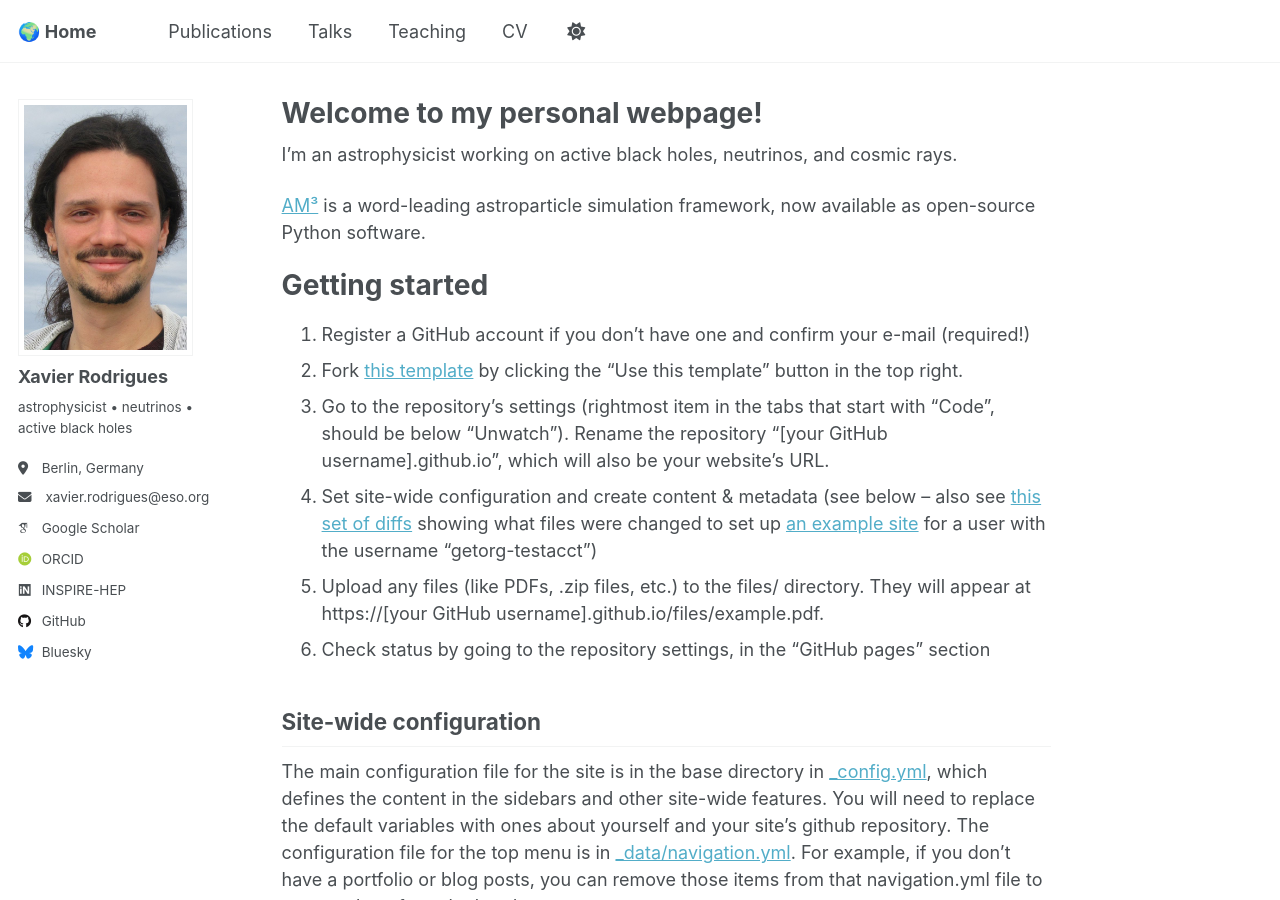
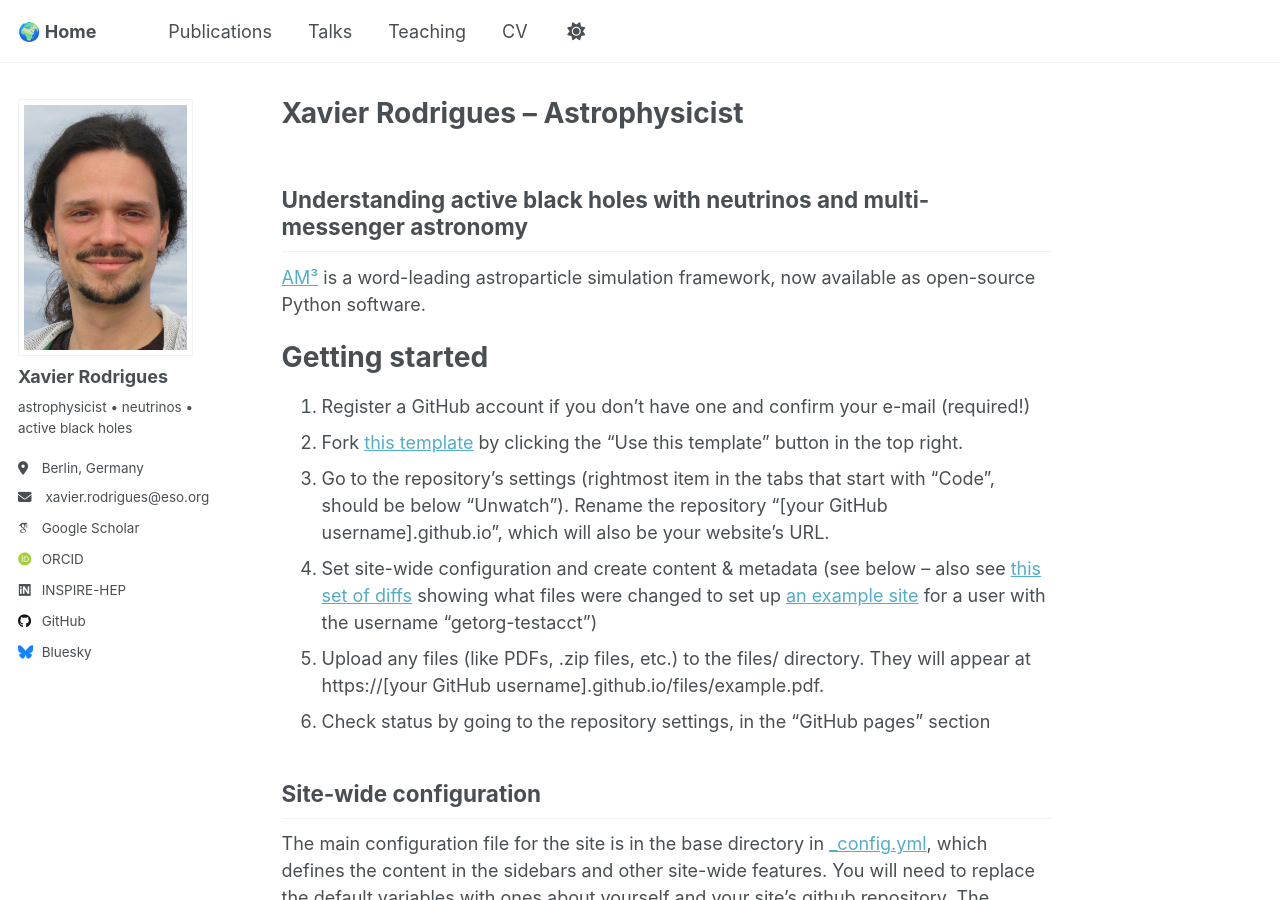
Before and after one commit to xrod/xrod.github.io, a Jekyll site: the page built from _pages/about.md, in a window 1280 px wide and 900 px high. Built offline with Jekyll 4.4.1, drawn with Linux system fonts in a browser that asks for light colours; some web fonts are replaced; a script that is not in the unit is left out.

Commit message:
Update about.md

```diff
--- a/_pages/about.md
+++ b/_pages/about.md
@@ -1,13 +1,13 @@
 ---
 permalink: /
-title: "Welcome to my personal webpage!"
+title: "Xavier Rodrigues -- Astrophysicist"
 author_profile: true
 redirect_from:
   - /about/
   - /about.html
 ---
 
-I'm an astrophysicist working on active black holes, neutrinos, and cosmic rays.
+## Understanding active black holes with neutrinos and multi-messenger astronomy
 
 [AM³](https://am3.readthedocs.io/en/latest/) is a word-leading astroparticle simulation framework, now available as open-source Python software.
 
```
